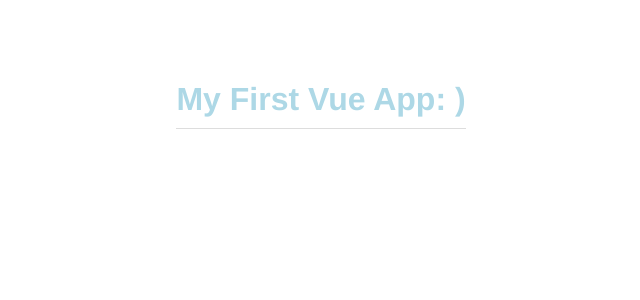
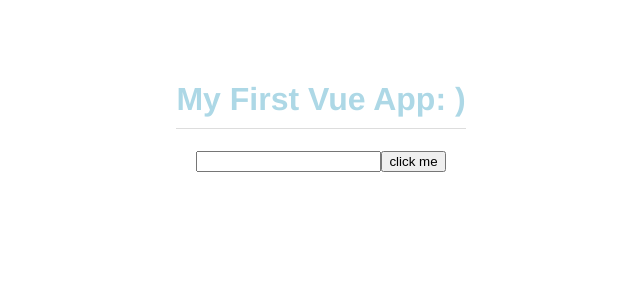
Before and after one commit to gwh-reckless/VUE-CLI, a Vue app in the folder modal-project/: page / in a window 1280 px wide. Shown: the top 300 px of the page, without its empty margins (319-959 px from the left). Built offline with nearby package versions, Linux system fonts and the light colour scheme.

Commit message:
3. Tempalte Refs

```diff
--- a/modal-project/src/App.vue
+++ b/modal-project/src/App.vue
@@ -1,5 +1,9 @@
 <template>
   <h1>{{  title  }}</h1>
+  <br>
+  <!-- define a ref called boo here -->
+  <input type="text" ref="boo">
+  <button @click="handleClick">click me</button>
 </template>
 
 <script>
@@ -10,6 +14,13 @@
   data(){
     return {
       title: 'My First Vue App: )'
+    }
+  },
+  methods: {
+    handleClick(){
+      // use the ref called boo
+      this.$refs.boo.classList.add('active')
+      this.$refs.boo.focus();
     }
   }
 };
```
Also changed, not shown: 1 other file (tests, documents, lock files or other folders).
